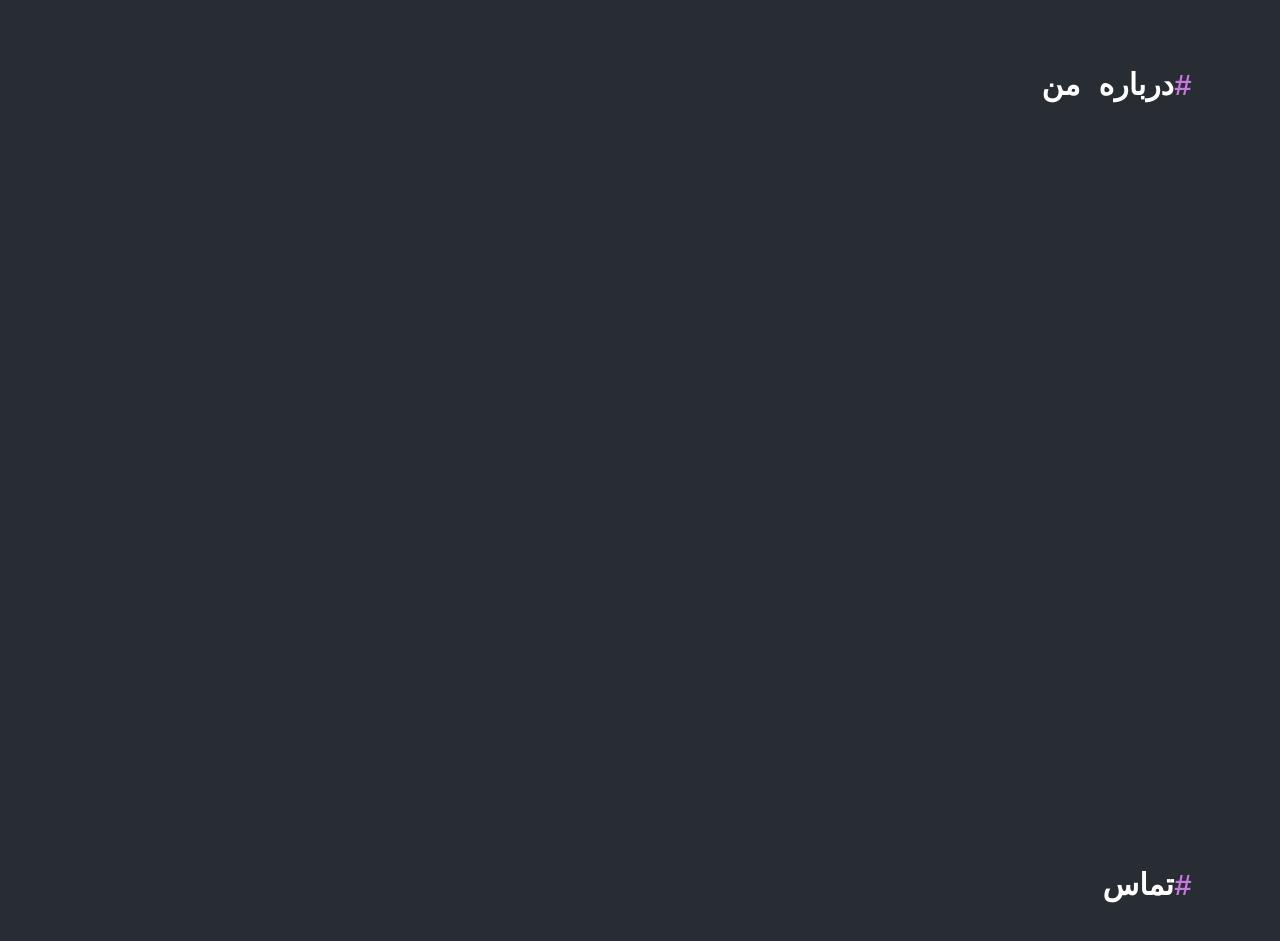
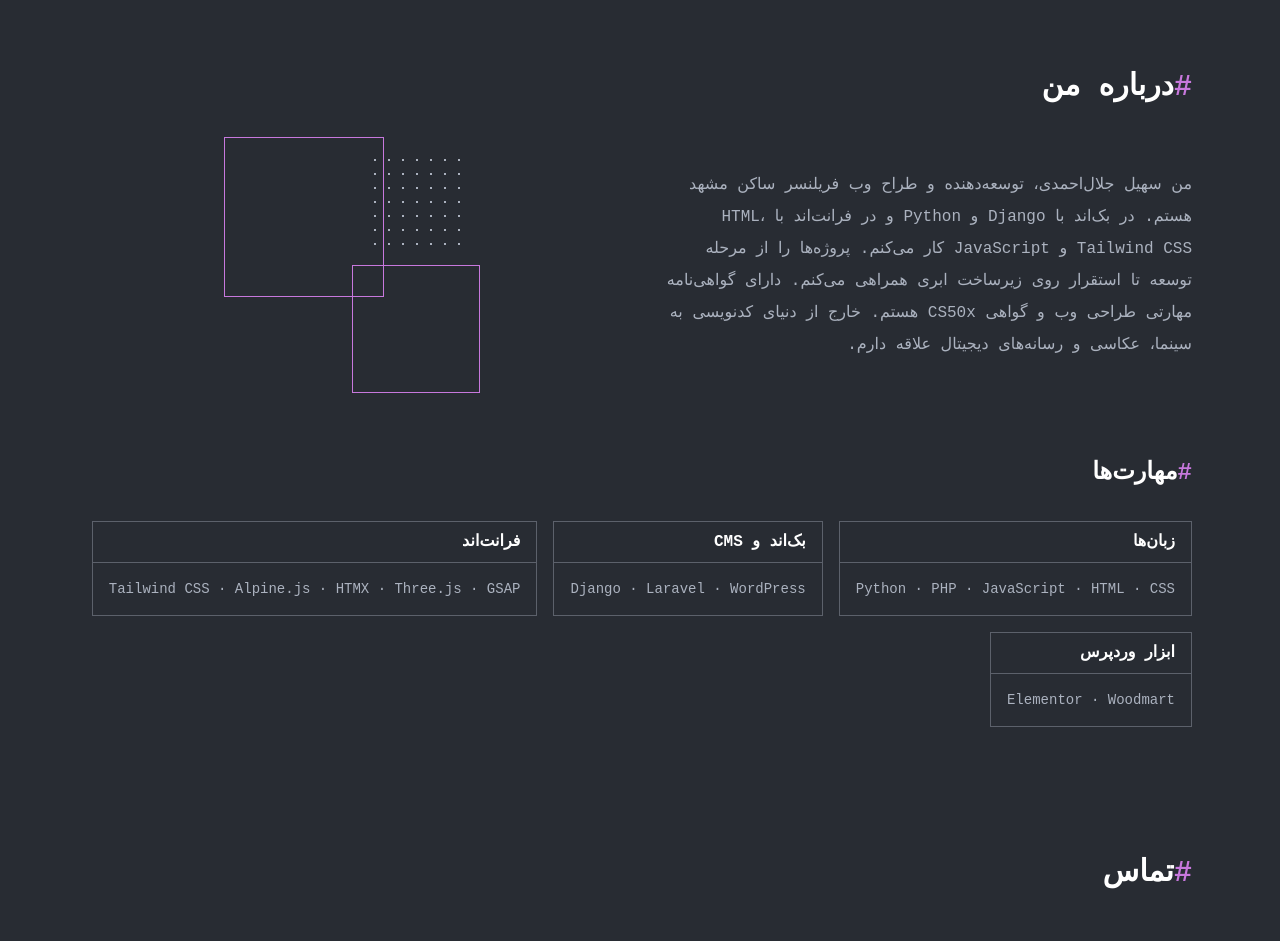
Before and after one commit to SoheilJA/my-react-portfolio, a Vue app: page / in a window 1280 px wide. Shown: the part 2160-3101 px from the top of the page. Built offline with nearby package versions, Linux system fonts and the light colour scheme.

Commit message:
افزودن بخش درباره من و مهارت‌ها

```diff
--- /dev/null
+++ b/src/components/AboutSection.vue
@@ -0,0 +1,43 @@
+<script setup>
+import {useI18n} from 'vue-i18n'
+import {content} from '../data/store'
+
+const {locale} = useI18n()
+</script>
+
+<template>
+  <section id="about" class="py-16">
+    <h2 class="text-3xl font-bold text-white">
+      <span class="text-accent">#</span>{{ $t('nav.about') }}
+    </h2>
+
+    <div class="mt-8 grid items-center gap-12 md:grid-cols-2">
+      <p class="leading-8">{{ $t('about.text') }}</p>
+
+      <div class="relative mx-auto hidden h-64 w-64 md:block">
+        <div class="absolute left-0 top-0 h-40 w-40 border border-accent"></div>
+        <div class="absolute bottom-0 right-0 h-32 w-32 border border-accent"></div>
+        <div class="dots absolute right-4 top-4 h-24 w-24"></div>
+      </div>
+    </div>
+
+    <h3 class="mt-16 text-2xl font-bold text-white">
+      <span class="text-accent">#</span>{{ $t('skills.title') }}
+    </h3>
+
+    <div class="mt-8 flex flex-wrap gap-4">
+      <div
+          v-for="g in content.skills"
+          :key="g.id"
+          class="min-w-44 border border-muted/40"
+      >
+        <div class="border-b border-muted/40 px-4 py-2 font-bold text-white">
+          {{ g.title[locale] }}
+        </div>
+        <div class="px-4 py-3 text-sm leading-7">
+          {{ g.items.join(' · ') }}
+        </div>
+      </div>
+    </div>
+  </section>
+</template>
--- a/src/data/content.json
+++ b/src/data/content.json
@@ -67,6 +67,14 @@
     "works.close": {
       "fa": "بستن",
       "en": "Close"
+    },
+    "about.text": {
+      "fa": "من سهیل جلال‌احمدی، توسعه‌دهنده و طراح وب فریلنسر ساکن مشهد هستم. در بک‌اند با Django و Python و در فرانت‌اند با HTML، Tailwind CSS و JavaScript کار می‌کنم. پروژه‌ها را از مرحله توسعه تا استقرار روی زیرساخت ابری همراهی می‌کنم. دارای گواهی‌نامه مهارتی طراحی وب و گواهی CS50x هستم. خارج از دنیای کدنویسی به سینما، عکاسی و رسانه‌های دیجیتال علاقه دارم.",
+      "en": "I'm Soheil JalalAhmadi, a freelance web developer and designer based in Mashhad, Iran. I work with Django and Python on the backend, and HTML, Tailwind CSS, and JavaScript on the frontend. I take projects from development through deployment on cloud infrastructure. I hold a vocational certificate in web design and the CS50x certificate. Outside of coding, I'm interested in cinema, photography, and digital media."
+    },
+    "skills.title": {
+      "fa": "مهارت‌ها",
+      "en": "skills"
     }
   },
   "services": [
@@ -340,5 +348,58 @@
         "Woodmart"
       ]
     }
+  ],
+  "skills": [
+    {
+      "id": 1,
+      "title": {
+        "fa": "زبان‌ها",
+        "en": "Languages"
+      },
+      "items": [
+        "Python",
+        "PHP",
+        "JavaScript",
+        "HTML",
+        "CSS"
+      ]
+    },
+    {
+      "id": 2,
+      "title": {
+        "fa": "بک‌اند و CMS",
+        "en": "Backend & CMS"
+      },
+      "items": [
+        "Django",
+        "Laravel",
+        "WordPress"
+      ]
+    },
+    {
+      "id": 3,
+      "title": {
+        "fa": "فرانت‌اند",
+        "en": "Frontend"
+      },
+      "items": [
+        "Tailwind CSS",
+        "Alpine.js",
+        "HTMX",
+        "Three.js",
+        "GSAP"
+      ]
+    },
+    {
+      "id": 4,
+      "title": {
+        "fa": "ابزار وردپرس",
+        "en": "WordPress Tools"
+      },
+      "items": [
+        "Elementor",
+        "Woodmart"
       ]
     }
+  ]
+}
--- a/src/pages/HomePage.vue
+++ b/src/pages/HomePage.vue
@@ -3,8 +3,9 @@ import SiteHeader from "../components/SiteHeader.vue";
 import HeroSection from "../components/HeroSection.vue";
 import ServicesSection from "../components/ServicesSection.vue";
 import ProjectsSection from "../components/ProjectsSection.vue";
+import AboutSection from "../components/AboutSection.vue";
 
-const sections = [  "about", "contact"];
+const sections = [ "contact"];
 </script>
 
 <template>
@@ -13,6 +14,7 @@ const sections = [  "about", "contact"];
     <HeroSection />
     <ServicesSection />
     <ProjectsSection />
+    <AboutSection />
     <section v-for="s in sections" :id="s" :key="s" class="min-h-screen py-16">
       <h2 class="text-3xl font-bold text-white">
         <span class="text-accent">#</span>{{ $t("nav." + s) }}
```
Lines whose indentation alone changed are shown as unchanged.
